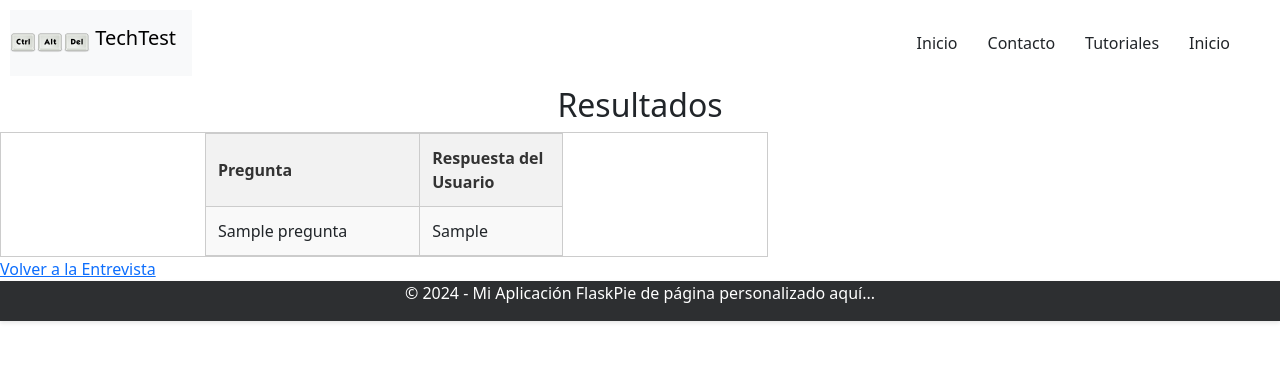
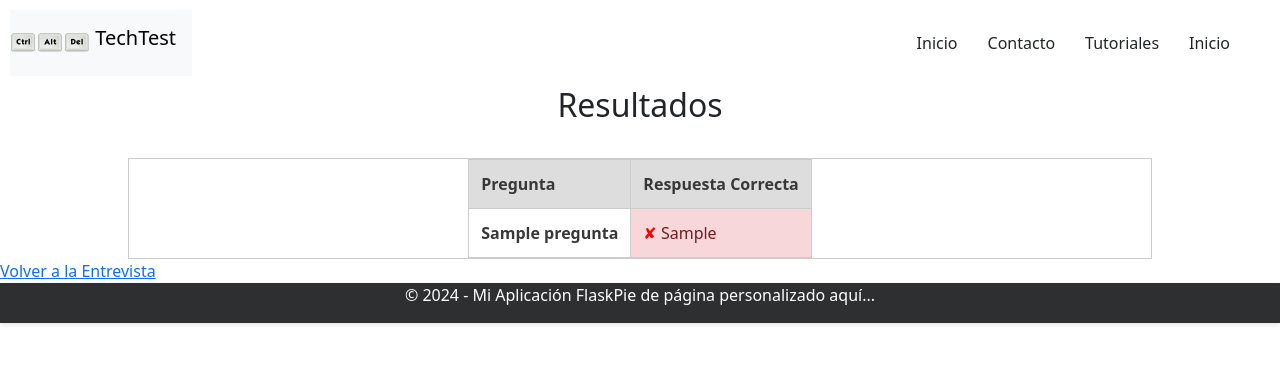
Before and after one commit to JMER15/technical_interview_expert_system, a Flask app: template templates/resultados.html in a window 1280 px wide. Shown: the top 386 px of the page. Run offline with Flask 3, Linux system fonts and the light colour scheme; the template is opened without the code that fills it: most values are stand-ins (such as "Sample title", 1, 10 or a date in 2020).

Commit message:
add reultados.html style

```diff
--- a/static/styles/style.css
+++ b/static/styles/style.css
@@ -3,81 +3,69 @@
   padding: 0;
   box-sizing: border-box;
 }
-
 * body {
   display: flex;
   flex-direction: column;
 }
-
 * body header {
   height: 10%;
   display: flex;
   padding: 10px;
   display: flex;
   align-items: center;
-  background-color: #FFFFFF;
+  background-color: #ffffff;
   box-shadow: 0 2px 4px rgba(0, 0, 0, 0.1);
 }
-
 * body header ul {
   display: flex;
   flex-direction: row !important;
   list-style: none;
   margin-left: auto;
   margin-right: 40px;
-  background-color: #FFFFFF !important;
+  background-color: #ffffff !important;
 }
-
 * body header ul li {
   margin-left: 30px;
 }
-
 * body header ul li a {
   text-decoration: none;
   color: black;
   font-size: 16px;
 }
-
 * body .content {
   display: flex;
   flex-direction: column;
   height: 60%;
-  background-color: #FFFFFF;
+  background-color: #ffffff;
 }
-
 * body .content .jumbotron {
   display: flex;
   justify-content: center;
   box-shadow: 0 2px 4px rgba(0, 0, 0, 0.1);
   padding: 2%;
-  background-color: #8710D8;
-  color: #FFFFFF;
+  background-color: #8710d8;
+  color: #ffffff;
 }
-
 * body .content .jumbotron img {
   width: 10%;
   margin: 0% 2%;
 }
-
 * body .content #container-cards {
   display: flex;
   flex-direction: row;
 }
-
 * body .content #container-cards .card {
   margin: 2%;
   display: flex;
   align-items: center;
   box-shadow: 0 2px 4px rgba(0, 0, 0, 0.1);
 }
-
 * body .content #container-cards .card img {
   width: 40%;
 }
-
 * body .content #container-cards .card button {
-  background-color: #FFDF00;
-  color: #8710D8;
+  background-color: #ffdf00;
+  color: #8710d8;
   border: none;
   padding: 10px;
   margin: 10px;
@@ -86,50 +74,42 @@
   border-radius: 5px;
   transition: transform 0.3s ease;
 }
-
 * body .content #container-cards .card button:hover {
-  background-color: #8710D8;
-  color: #FFFFFF;
+  background-color: #8710d8;
+  color: #ffffff;
   transform: scale(1.05);
   cursor: pointer;
 }
-
 * body .content #test-title {
   margin-top: 3%;
 }
-
 * body .content #language-test-form {
   display: flex;
   flex-direction: column;
   margin: 2% 10%;
   box-shadow: 0 2px 4px rgba(0, 0, 0, 0.1);
   padding: 2%;
-  background-color: #bebebe;
+  background-color: rgb(190, 190, 190);
   color: black;
   border-radius: 5px;
   transition: transform 0.3s ease;
 }
-
 * body .content #language-test-form h2 {
   margin: 2%;
 }
-
 * body .content #language-test-form label {
   margin: 2px 0;
 }
-
 * body .content #language-test-form input {
   border-radius: 5px;
   height: 40px;
 }
-
 * body .content #language-test-form #button-container {
   display: flex;
   flex-direction: row;
   justify-content: center;
   margin-top: 3%;
 }
-
 * body .content #language-test-form button {
   border: none;
   padding: 10px;
@@ -140,51 +120,52 @@
   margin: 10px;
   width: 10%;
 }
-
 * body .content #language-test-form button:hover {
   transform: scale(1.05);
   cursor: pointer;
 }
-
 * body .content table {
   display: flex;
-  align-items: center;
-  justify-content: center;
-  width: 100%;
-  border-collapse: collapse;
+  flex-direction: column;
+  width: 80%;
+  margin: 2% 10% 0 10%;
 }
-
-* body .content table, * body .content th, * body .content td {
-  align-items: center;
-  width: 60%;
-  border: 1px solid #ccc;
-}
-
-* body .content th, * body .content td {
+* body .content table th,
+* body .content table td {
   padding: 12px;
   text-align: left;
 }
-
-* body .content th {
-  background-color: #f2f2f2;
-  color: #333;
+* body .content table tr,
+* body .content table th {
+  background-color: #ddd;
+  color: rgb(56, 56, 56);
 }
-
-* body .content tr:nth-child(even) {
-  background-color: #f9f9f9;
+* body .content table tr td:nth-child(1) {
+  font-weight: bold;
+  color: rgb(56, 56, 56);
+  background-color: #ffffff;
 }
-
-* body .content tr:hover {
-  background-color: #e9e9e9;
+* body .content table,
+* body .content th,
+* body .content td {
+  align-items: center;
+  border: 1px solid #ccc;
 }
-
+* body .content .correct-answer {
+  background-color: #d4edda;
+  color: #155724;
+}
+* body .content .wrong-answer {
+  background-color: #f8d7da;
+  color: #721c24;
+}
 * body footer {
   height: 30%;
-  background-color: #2D2F31;
-  color: #FFFFFF;
+  background-color: #2d2f31;
+  color: #ffffff;
   display: flex;
   justify-content: center;
   align-items: center;
   box-shadow: 0 2px 4px rgba(0, 0, 0, 0.1);
   font-size: 16px;
-}
+}/*# sourceMappingURL=style.css.map */
--- a/static/styles/style.scss
+++ b/static/styles/style.scss
@@ -1,10 +1,10 @@
-$background-color: #F7F9FA;
-$white: #FFFFFF;
-$purple: #8710D8;
-$dorado: #FFDF00;
-$footer: #2D2F31;
+$background-color: #f7f9fa;
+$white: #ffffff;
+$purple: #8710d8;
+$dorado: #ffdf00;
+$footer: #2d2f31;
 
-*{
+* {
   margin: 0;
   padding: 0;
   box-sizing: border-box;
@@ -93,14 +93,10 @@ $footer: #2D2F31;
               cursor: pointer;
             }
           }
-
-
         }
-
       }
 
       #test-title {
-
         margin-top: 3%;
       }
 
@@ -154,36 +150,44 @@ $footer: #2D2F31;
 
       table {
         display: flex;
-          align-items: center;
-          justify-content: center;
-          width: 100%;
-          border-collapse: collapse;
+        flex-direction: column;
+        width: 80%;
+        margin: 2% 10% 0 10%;
+
+        th,
+        td {
+          padding: 12px;
+          text-align: left;
+        }
+        tr,
+        th {
+          background-color: #ddd;
+          color: rgb(56, 56, 56);
         }
 
-      table, th, td {
+        tr td:nth-child(1) { // Columna Pregunta
+          font-weight: bold;
+          color: rgb(56, 56, 56);
+          background-color: $white;
+        }
+      }
+
+      table,
+      th,
+      td {
         align-items: center;
-        width: 60%;
         border: 1px solid #ccc;
       }
 
-      th, td {
-          padding: 12px;
-          text-align: left;
+      .correct-answer {
+        background-color: #d4edda;
+        color: #155724;
       }
 
-      th {
-          background-color: #f2f2f2;
-          color: #333;
+      .wrong-answer {
+        background-color: #f8d7da;
+        color: #721c24;
       }
-
-      tr:nth-child(even) {
-          background-color: #f9f9f9;
-      }
-
-      tr:hover {
-          background-color: #e9e9e9;
-      }
-
     }
 
     footer {
@@ -196,6 +200,5 @@ $footer: #2D2F31;
       box-shadow: 0 2px 4px rgba(0, 0, 0, 0.1);
       font-size: 16px;
     }
-
   }
 }
--- a/templates/resultados.html
+++ b/templates/resultados.html
@@ -8,19 +8,24 @@
 <table>
     <tr>
         <th>Pregunta</th>
-            <th>Respuesta del Usuario</th>
-            <!-- <th>Respuesta Correcta</th> -->
-            <!-- <th>Resultado</th> -->
+        <th>Respuesta Correcta</th>
     </tr>
     {% for pregunta in resultados %}
     <tr>
         <td>{{ pregunta.pregunta }}</td>
-            <td>{{ pregunta.respuesta_usuario }}</td>
-            <!-- <td>{{ pregunta.respuesta_correcta }}</td> -->
-            <!-- <td>{% if pregunta.es_correcta %} Correcta {% else %} Incorrecta {% endif %}</td> -->
+        {% if pregunta.es_correcta %}
+        <td class='correct-answer'>
+            <span style="color: green;">&#10004;</span> {{ pregunta.respuesta_correcta }}
+        </td>
+        {% else %}
+        <td class='wrong-answer'>
+            <span style="color: red;">&#10008;</span> {{ pregunta.respuesta_correcta }}
+        </td>
+        {% endif %}
     </tr>
     {% endfor %}
 </table>
+
     <!-- añadir boton volver atrás -->
     <a href="/">Volver a la Entrevista</a>
 {% endblock %}
```
Also changed, not shown: technical_interview_questions.db (deleted), 1 other file. Lines whose indentation alone changed are shown as unchanged.
